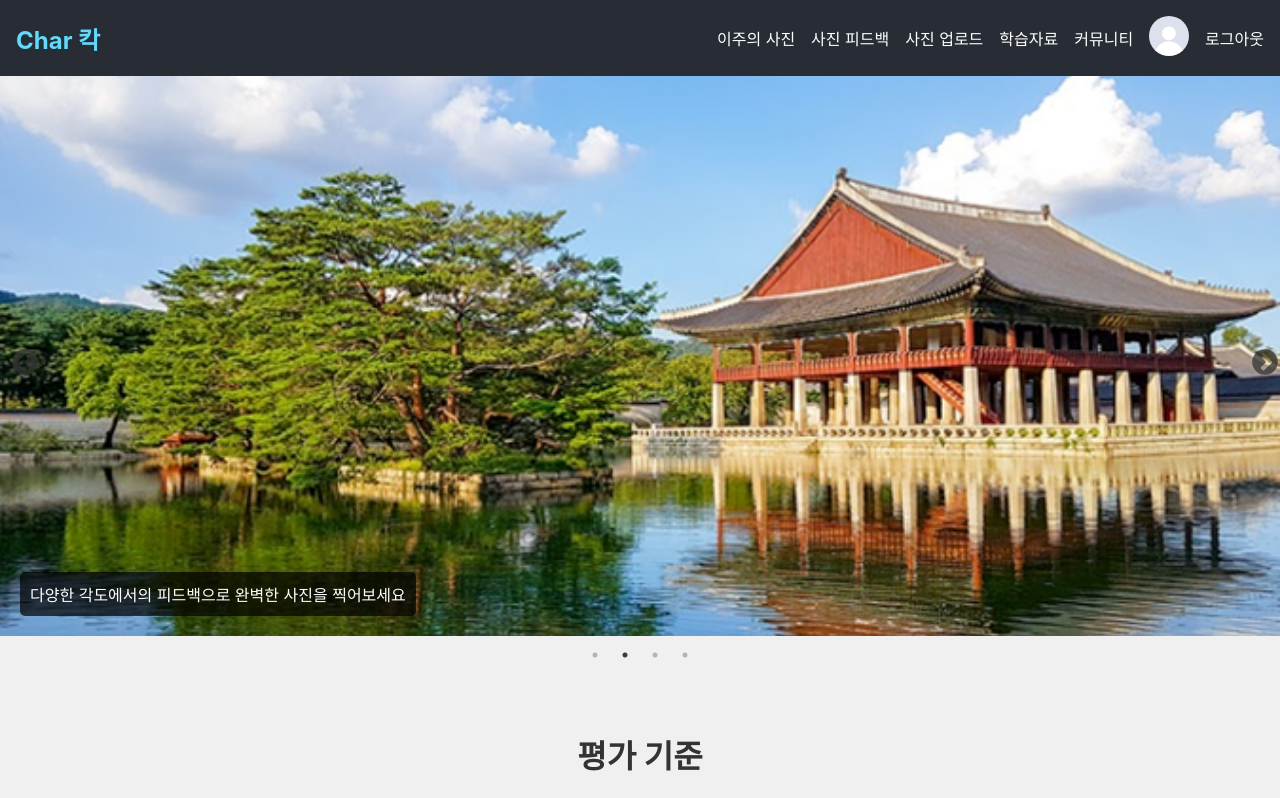
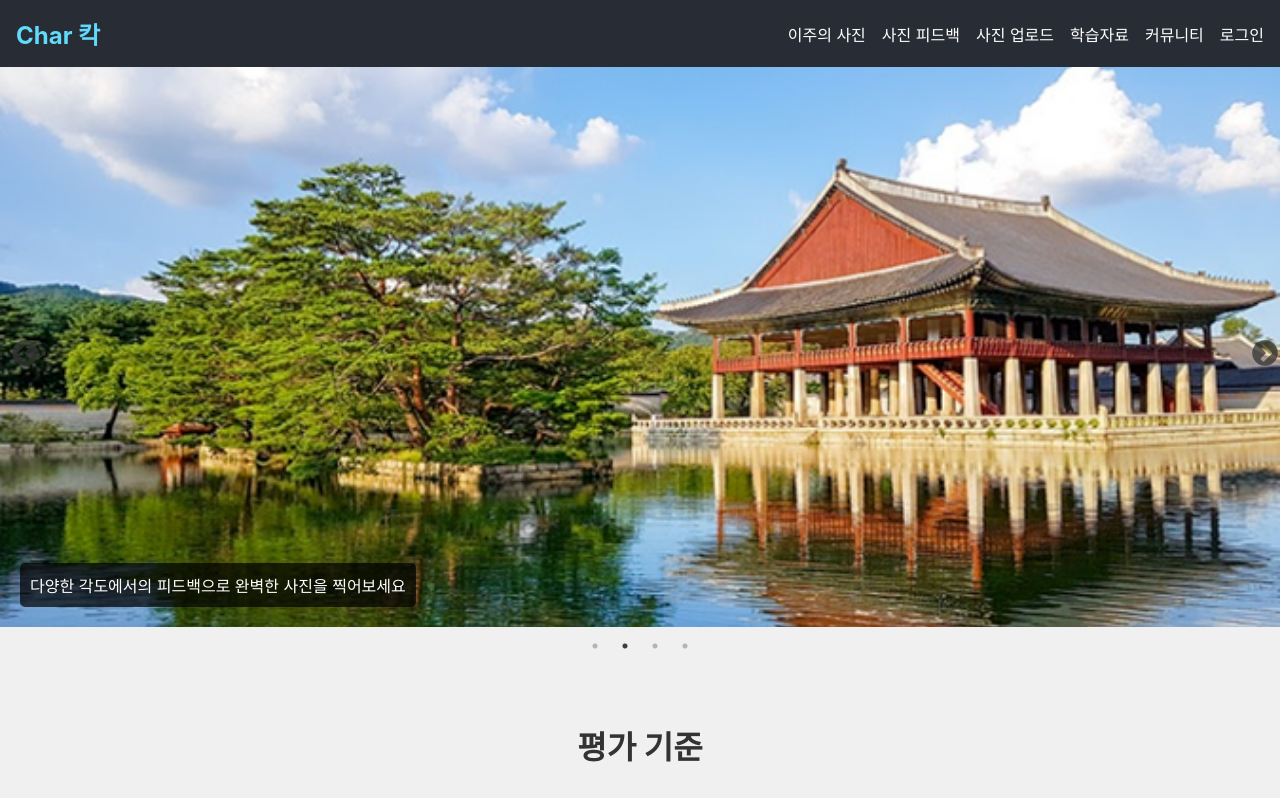
Before and after one commit to CapstoneDesignCau/Front-end, a React (Create React App) app: page / in a window 1280 px wide. Shown: the top 798 px of the page. Built offline with nearby package versions, Linux system fonts and the light colour scheme.

Commit message:
Feat : Navigation 바 로그인에 따라 모습 변경되게 설정

```diff
--- a/src/components/Login.jsx
+++ b/src/components/Login.jsx
@@ -1,6 +1,6 @@
 import React, { useState } from "react";
 import { useNavigate } from "react-router-dom";
-import { set, useForm } from "react-hook-form";
+import { useForm } from "react-hook-form";
 import styled from "styled-components";
 import { setRccToken } from "../api/axios";
 import { login, getUserRole, getProfileImageUrl } from "../api/userService";
--- a/src/components/Navigation.jsx
+++ b/src/components/Navigation.jsx
@@ -1,12 +1,14 @@
 import React, { useState } from "react";
-import { Link, useLocation } from "react-router-dom";
+import { Link, useLocation, useNavigate } from "react-router-dom";
 import styled from "styled-components";
+import {removeRccAccess} from "../api/axios";
 import { Menu, X } from "lucide-react";
+import useUserStore from "../store/userStorage";
 
 const MobileMenu = styled.div.withConfig({
-  shouldForwardProp: (prop) => prop !== "isOpen"
+  shouldForwardProp: (prop) => prop !== "isOpen",
 })`
-  display: ${({ isOpen }) => (isOpen ? 'block' : 'none')};
+  display: ${({ isOpen }) => (isOpen ? "block" : "none")};
   position: fixed;
   top: 0;
   right: 0;
@@ -85,50 +87,145 @@ const StyledLink = styled(Link)`
   }
 `;
 
+const StyledButton = styled.button`
+  color: white;
+  text-decoration: none;
+  transition: color 0.3s ease;
+  background: none;
+  border: none;
+  padding: 0;
+  font: inherit;
+  cursor: pointer;
+
+  &:hover {
+    color: #61dafb;
+  }
+`;
+
 function Navigation() {
   const [isMobileMenuOpen, setIsMobileMenuOpen] = useState(false);
-  const location = useLocation(); // 현재 위치 정보 가져오기
+  const location = useLocation();
+  const navigate = useNavigate();
+  const { accessToken, profileImageUrl, clearUser } = useUserStore();
 
   const toggleMobileMenu = () => {
     setIsMobileMenuOpen(!isMobileMenuOpen);
   };
 
+  const handleLogout = () => {
+    clearUser();
+    removeRccAccess();
+    navigate("/");
+  };
+
   const NavItems = () => (
     <>
-      <StyledLink to="/weekly-photo" className={location.pathname === "/weekly-photo" ? "active" : ""}>이주의 사진</StyledLink>
-      <StyledLink to="/photo/feedback" className={location.pathname === "/photo/feedback" ? "active" : ""}>사진 피드백</StyledLink>
-      <StyledLink to="/photo/upload" className={location.pathname === "/photo/upload" ? "active" : ""}>사진 업로드</StyledLink>
-      <StyledLink to="/learning" className={location.pathname === "/learning" ? "active" : ""}>학습자료</StyledLink>
-      <StyledLink to="/community" className={location.pathname === "/community" ? "active" : ""}>커뮤니티</StyledLink>
+      <StyledLink
+        to="/weekly-photo"
+        className={location.pathname === "/weekly-photo" ? "active" : ""}
+      >
+        이주의 사진
+      </StyledLink>
+      <StyledLink
+        to="/photo/feedback"
+        className={location.pathname === "/photo/feedback" ? "active" : ""}
+      >
+        사진 피드백
+      </StyledLink>
+      <StyledLink
+        to="/photo/upload"
+        className={location.pathname === "/photo/upload" ? "active" : ""}
+      >
+        사진 업로드
+      </StyledLink>
+      <StyledLink
+        to="/learning"
+        className={location.pathname === "/learning" ? "active" : ""}
+      >
+        학습자료
+      </StyledLink>
+      <StyledLink
+        to="/community"
+        className={location.pathname === "/community" ? "active" : ""}
+      >
+        커뮤니티
+      </StyledLink>
     </>
   );
 
   return (
     <NavBar>
       <Logo>
-        <StyledLink to="/" className={location.pathname === "/" ? "active" : ""}>Char 칵</StyledLink>
+        <StyledLink
+          to="/"
+          className={location.pathname === "/" ? "active" : ""}
+        >
+          Char 칵
+        </StyledLink>
       </Logo>
       <NavLinks>
         <NavItems />
-        <StyledLink to="/user/profile" className={location.pathname === "/user/profile" ? "active" : ""}>
-          <ProfileImage src="/default_1.jpg" alt="User Profile" />
-        </StyledLink>
-        <StyledLink to="/login" className={location.pathname === "/login" ? "active" : ""}>로그아웃</StyledLink>
+        {accessToken ? (
+          <>
+            <StyledLink
+              to="/user/profile"
+              className={location.pathname === "/user/profile" ? "active" : ""}
+            >
+              <ProfileImage
+                src={profileImageUrl || "/default_1.jpg"}
+                alt="User Profile"
+              />
+            </StyledLink>
+            <StyledButton onClick={handleLogout}>로그아웃</StyledButton>
+          </>
+        ) : (
+          <StyledLink
+            to="/login"
+            className={location.pathname === "/login" ? "active" : ""}
+          >
+            로그인
+          </StyledLink>
+        )}
       </NavLinks>
-      <MobileMenuButton onClick={toggleMobileMenu} aria-label="모바일 메뉴 열기">
+      <MobileMenuButton
+        onClick={toggleMobileMenu}
+        aria-label="모바일 메뉴 열기"
+      >
         <Menu />
       </MobileMenuButton>
       <MobileMenu isOpen={isMobileMenuOpen}>
-        <MobileMenuButton onClick={toggleMobileMenu} aria-label="모바일 메뉴 닫기">
+        <MobileMenuButton
+          onClick={toggleMobileMenu}
+          aria-label="모바일 메뉴 닫기"
+        >
           <X />
         </MobileMenuButton>
         <MobileNavLinks>
           <NavItems />
-          <StyledLink to="/user/profile" className={location.pathname === "/user/profile" ? "active" : ""}>
-            <ProfileImage src="/default_1.jpg" alt="User Profile" />
-            프로필
-          </StyledLink>
-          <StyledLink to="/login" className={location.pathname === "/login" ? "active" : ""}>로그인/로그아웃</StyledLink>
+          {accessToken ? (
+            <>
+              <StyledLink
+                to="/user/profile"
+                className={
+                  location.pathname === "/user/profile" ? "active" : ""
+                }
+              >
+                <ProfileImage
+                  src={profileImageUrl || "/default_1.jpg"}
+                  alt="User Profile"
+                />
+                프로필
+              </StyledLink>
+              <StyledButton onClick={handleLogout}>로그아웃</StyledButton>
+            </>
+          ) : (
+            <StyledLink
+              to="/login"
+              className={location.pathname === "/login" ? "active" : ""}
+            >
+              로그인
+            </StyledLink>
+          )}
         </MobileNavLinks>
       </MobileMenu>
     </NavBar>
```
